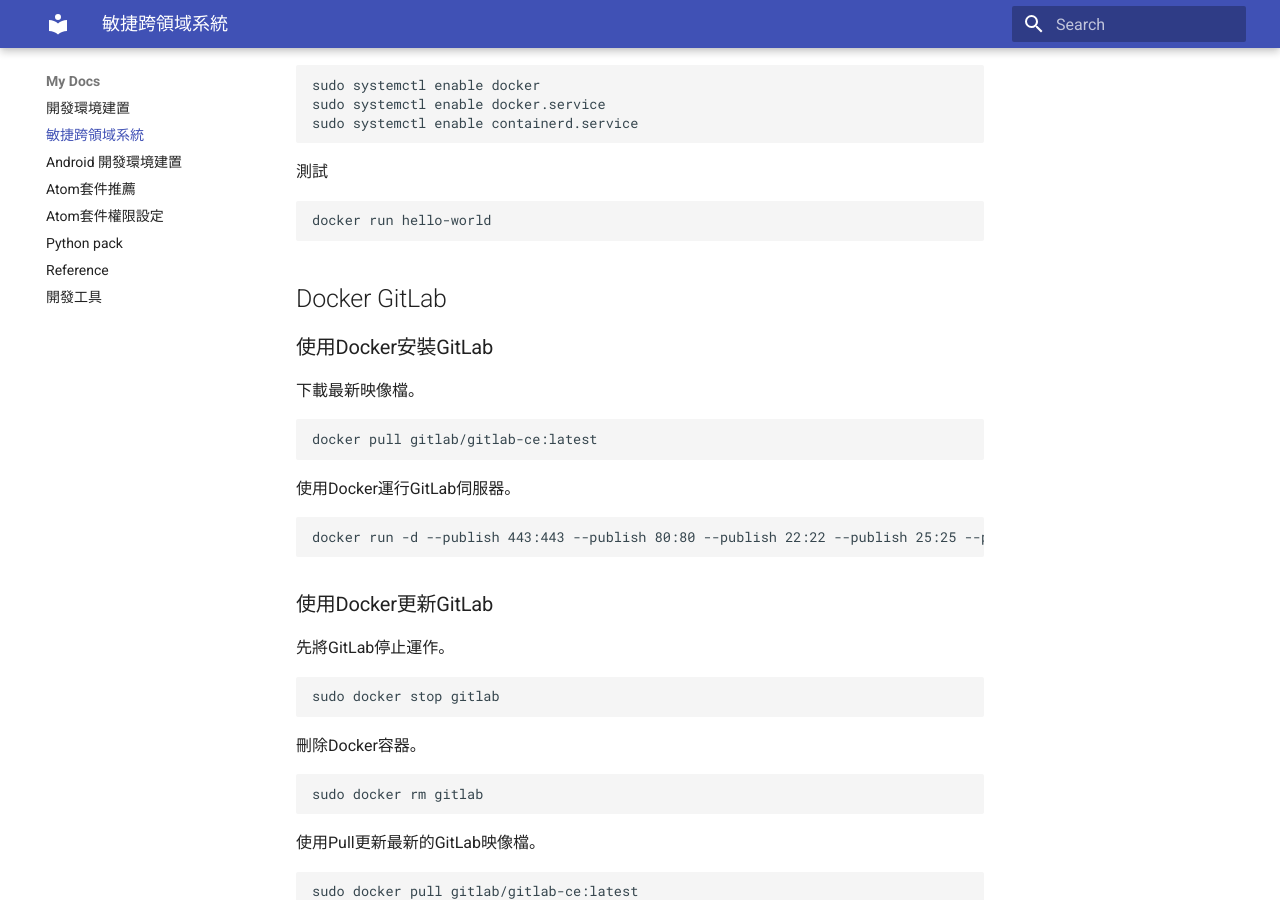
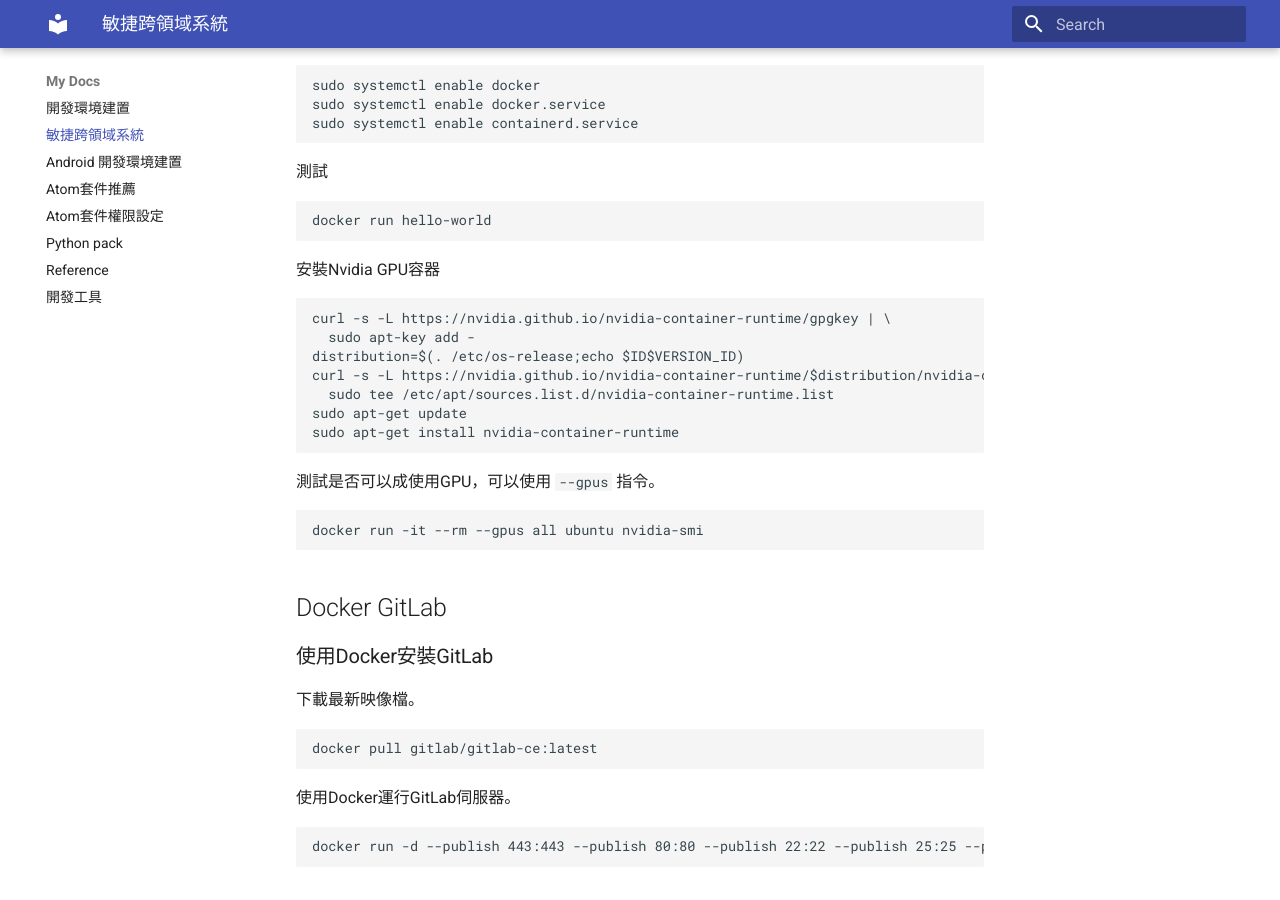
Before and after one commit to TSVS-Special-Topic-Group/Development-Environment-Build, an MkDocs documentation site: the page built from docs/agile-interdisciplinary-system.md, in a window 1280 px wide and 900 px high, scrolled down 5011 px. Built offline with MkDocs 1.6.1 and Material for MkDocs 9.7.7, drawn with Linux system fonts in a browser that asks for light colours.

Commit message:
更新說明

````diff
--- a/docs/agile-interdisciplinary-system.md
+++ b/docs/agile-interdisciplinary-system.md
@@ -170,6 +170,24 @@
 
 ```
 docker run hello-world
+```
+
+安裝Nvidia GPU容器
+
+```
+curl -s -L https://nvidia.github.io/nvidia-container-runtime/gpgkey | \
+  sudo apt-key add -
+distribution=$(. /etc/os-release;echo $ID$VERSION_ID)
+curl -s -L https://nvidia.github.io/nvidia-container-runtime/$distribution/nvidia-container-runtime.list | \
+  sudo tee /etc/apt/sources.list.d/nvidia-container-runtime.list
+sudo apt-get update
+sudo apt-get install nvidia-container-runtime
+```
+
+測試是否可以成使用GPU，可以使用 `--gpus` 指令。
+
+```
+docker run -it --rm --gpus all ubuntu nvidia-smi
 ```
 
 ## Docker GitLab
````
